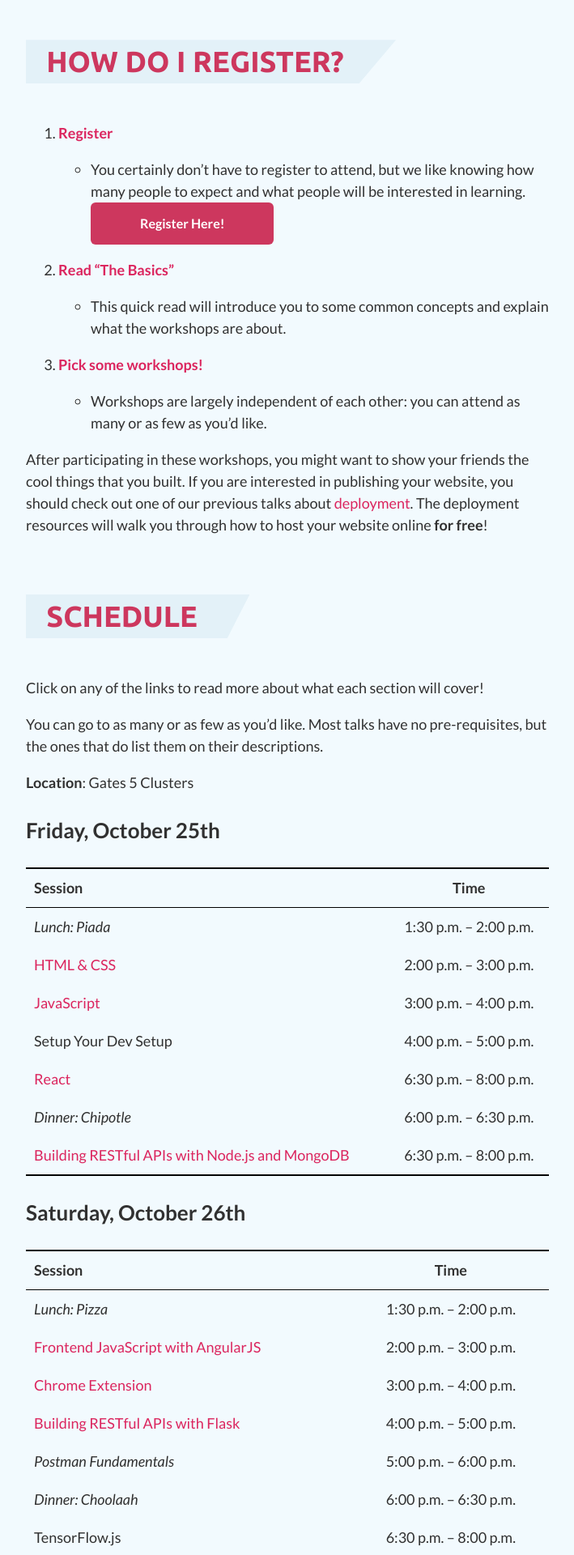
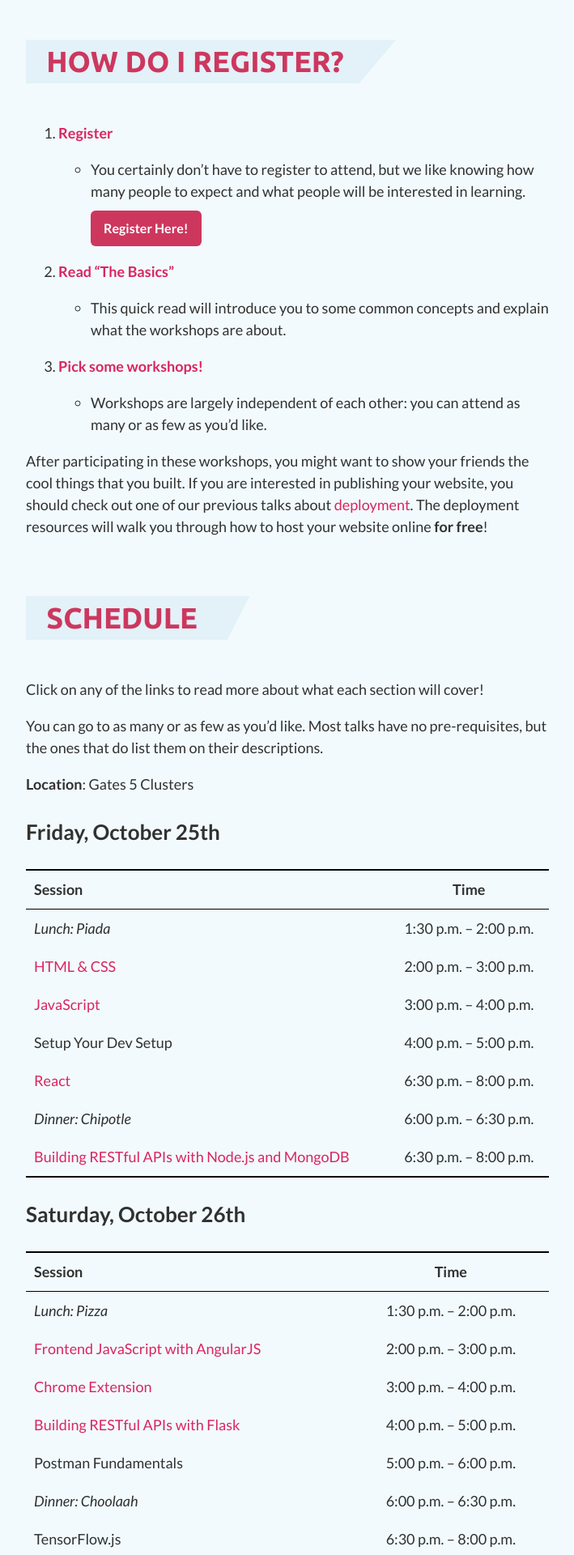
Before and after one commit to ScottyLabs/wdw, a Jekyll site: the page built from index.md, in a window 1280 px wide. Shown: the part 601-2521 px from the top of the page at 81% size, without its empty margins (285-994 px from the left). Built offline with Jekyll 4.4.1, drawn with Linux system fonts in a browser that asks for light colours; nearby versions of some CDN libraries.

Commit message:
Update index.md

```diff
--- a/index.md
+++ b/index.md
@@ -22,9 +22,7 @@ knowledge you need to get started.
 1. __[Register]({{site.registration_link}})__
   - You certainly don't have to register to attend, but we like knowing how many
     people to expect and what people will be interested in learning.
-<a href="{{site.registration_link}}"><button style="border:none; display:block; width:40%; background-color: #CD375E; color:white; padding: 14px 28px; text-align:center; font-size:16px; border-radius:6px"><b>Register Here!</b></button></a>
-
-
+    <a href="{{site.registration_link}}"><button style="border:none; display:block; background-color: #CD375E; color:white; padding: 10px 16px; text-align:center; font-size:16px; border-radius:6px; margin-top:10px;"><b>Register Here!</b></button></a>
 1. __[Read "The Basics"][basics]__
   - This quick read will introduce you to some common concepts and explain what
     the workshops are about.
@@ -68,7 +66,7 @@ pre-requisites, but the ones that do list them on their descriptions.
 | [Frontend JavaScript with AngularJS][javascript]             | 2:00 p.m. -- 3:00 p.m. |
 | [Chrome Extension][extensions]                               | 3:00 p.m. -- 4:00 p.m. |
 | [Building RESTful APIs with Flask][rest]                     | 4:00 p.m. -- 5:00 p.m. |
-| *Postman Fundamentals*                                       | 5:00 p.m. -- 6:00 p.m. |
+| Postman Fundamentals                                         | 5:00 p.m. -- 6:00 p.m. |
 | *Dinner: Choolaah*                                           | 6:00 p.m. -- 6:30 p.m. |
 | TensorFlow.js                                                | 6:30 p.m. -- 8:00 p.m. |
 
```
